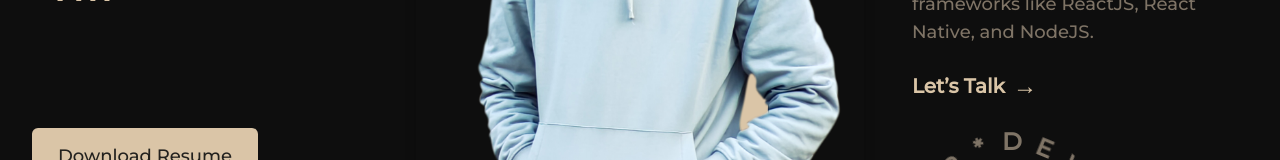
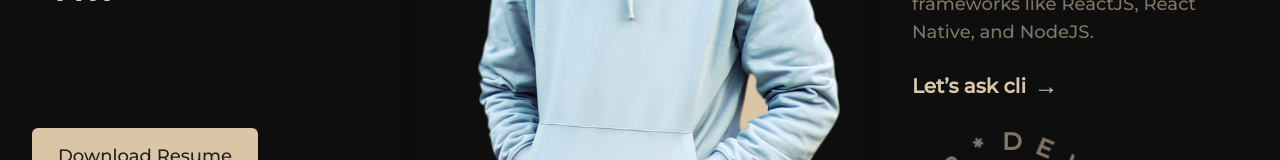
Before and after one commit to hemupadhyay26/portfolio-hem-reactjs, a React (Create React App) app: page / in a window 1280 px wide. Shown: the part 386-546 px from the top of the page. Built offline with nearby package versions, Linux system fonts and the light colour scheme.

Commit message:
add: lets ask cli

```diff
--- a/src/components/introduction.js
+++ b/src/components/introduction.js
@@ -47,10 +47,10 @@ const Introduction = () => {
                     {/* Container for Let’s Talk and CircularText */}
                     <div className="flex flex-col items-center md:items-start">
                         <button
-                            onClick={() => alert("Contact form will be available soon!")}
+                            onClick={() => alert("Ask CLI will be available soon!")}
                             className="group text-primary font-bold text-lg md:text-xl flex items-center justify-center md:justify-start transition-all duration-300 hover:text-secondary"
                         >
-                            Let’s Talk
+                            Let’s ask cli
                             <span className="ml-2 text-xl md:text-2xl transform transition-all duration-300 group-hover:translate-x-2">
                                 &#8594;
                             </span>
```
